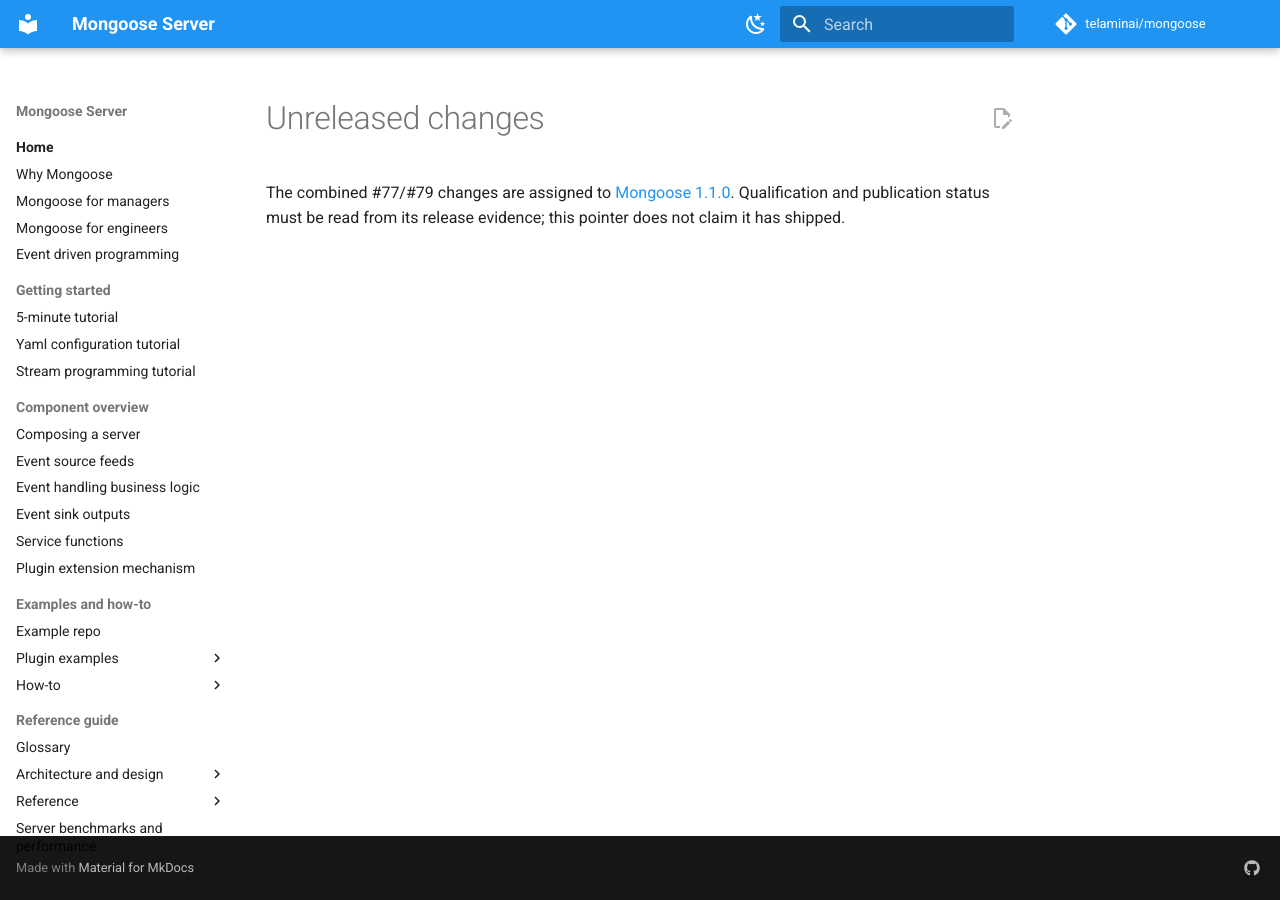
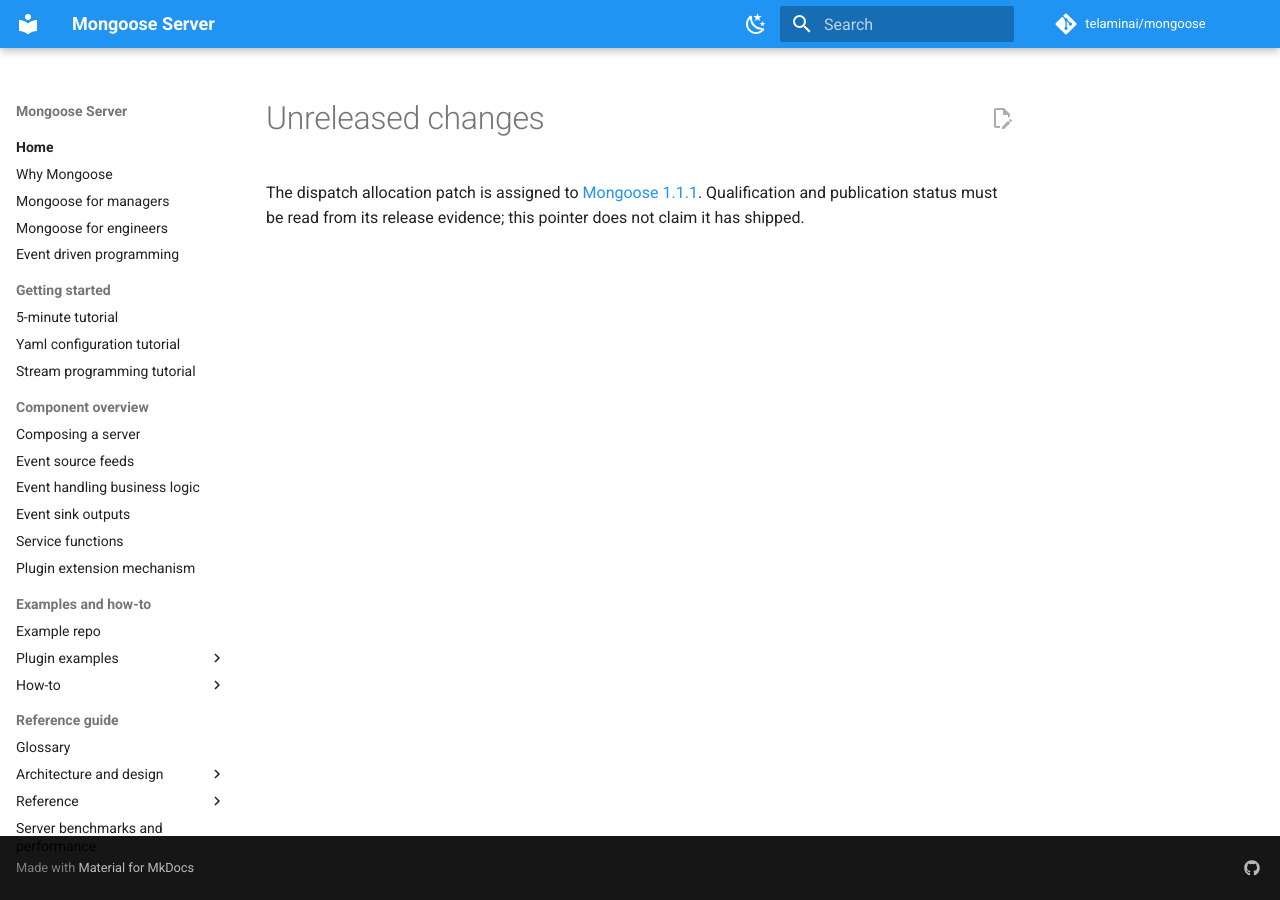
Before and after one commit to telaminai/mongoose, an MkDocs documentation site: the page built from docs/release/release-notes-unreleased.md, in a window 1280 px wide. Built offline with MkDocs 1.6.1 and Material for MkDocs 9.7.7, drawn with Linux system fonts in a browser that asks for light colours; comment, search, counter and statistics services are not loaded.

Commit message:
Prepare Mongoose 1.1.1 dispatch allocation patch

```diff
--- a/docs/release/release-notes-unreleased.md
+++ b/docs/release/release-notes-unreleased.md
@@ -1,4 +1,4 @@
 # Unreleased changes
 
-The combined #77/#79 changes are assigned to [Mongoose 1.1.0](release-notes-1.1.0.md).
+The dispatch allocation patch is assigned to [Mongoose 1.1.1](release-notes-1.1.1.md).
 Qualification and publication status must be read from its release evidence; this pointer does not claim it has shipped.
--- a/pom.xml
+++ b/pom.xml
@@ -4,7 +4,7 @@
 
     <groupId>com.telamin</groupId>
     <artifactId>mongoose</artifactId>
-    <version>1.1.0</version>
+    <version>1.1.1</version>
     <name>telamin :: mongoose</name>
 
     <properties>
```
Also changed, not shown: docs/release/release-notes-1.1.1.md (added, +15 -0 lines).
